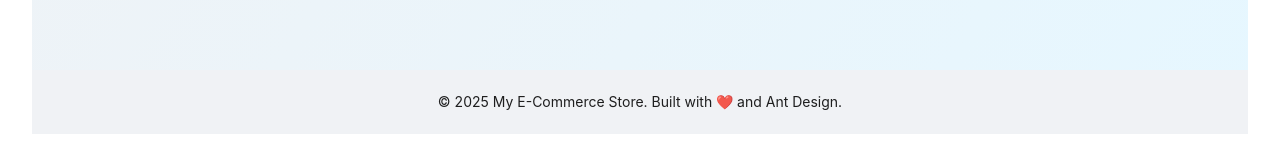
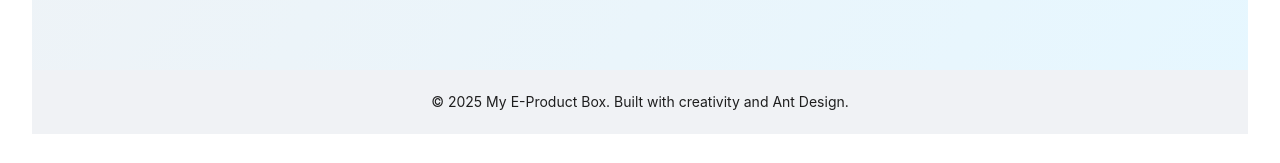
Before and after one commit to Taiyob/product-box, a React (Vite) app: page / in a window 1280 px wide. Shown: the part 698-861 px from the top of the page. Built offline with nearby package versions, Linux system fonts and the light colour scheme; no server answers.

Commit message:
final touch

```diff
--- a/src/App.tsx
+++ b/src/App.tsx
@@ -131,7 +131,7 @@ function App() {
                     style={{ marginTop: 20 }}
                     onClick={() => navigate("/products")}
                   >
-                    🛍 View Products
+                    View Products
                   </Button>
                 </motion.div>
               </>
@@ -141,8 +141,8 @@ function App() {
       </Content>
 
       <Footer style={{ textAlign: "center", background: "#f0f2f5" }}>
-        © {new Date().getFullYear()} My E-Commerce Store. Built with ❤️ and Ant
-        Design.
+        © {new Date().getFullYear()} My E-Product Box. Built with creativity and
+        Ant Design.
       </Footer>
     </Layout>
   );
```
